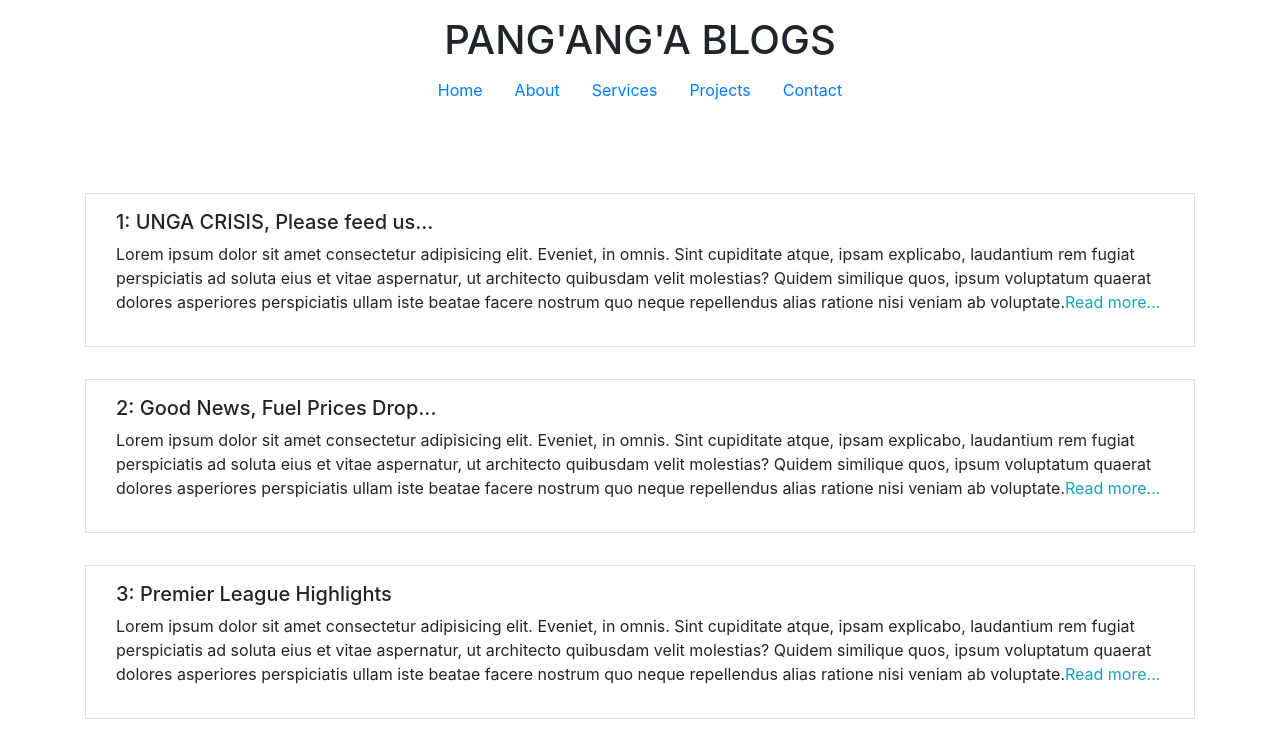
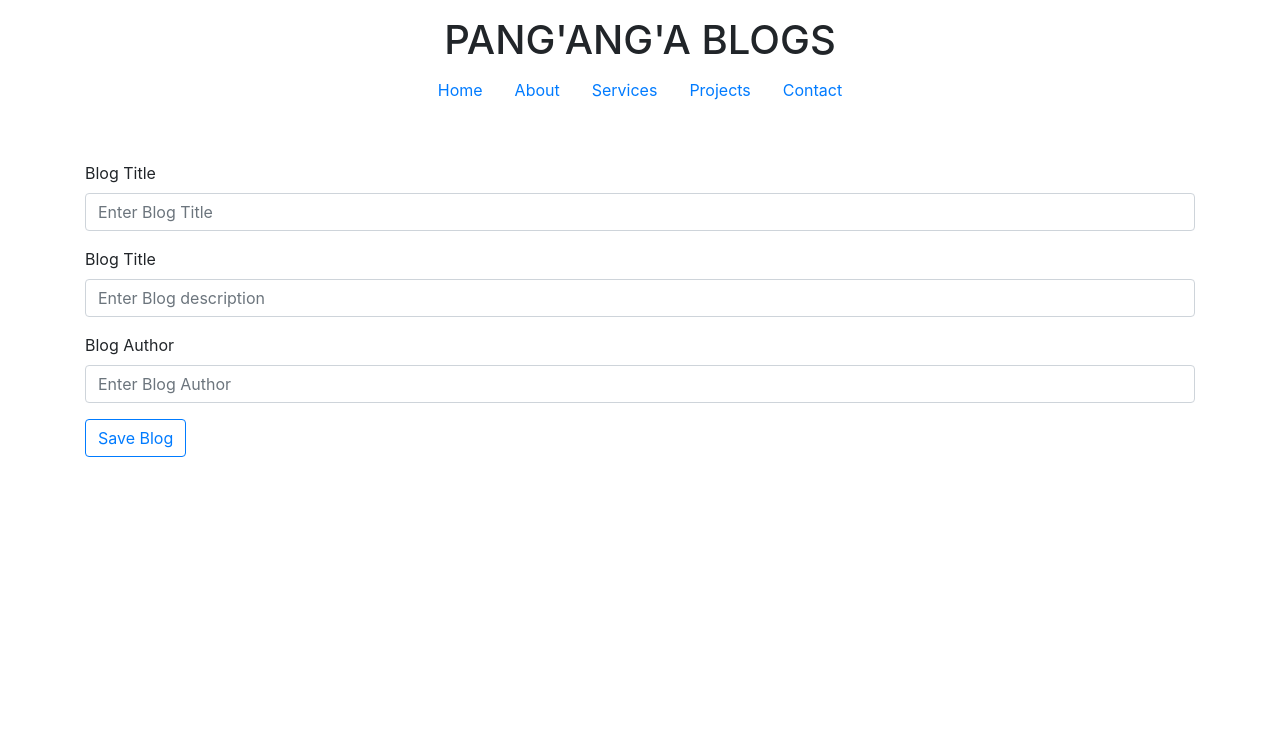
Before and after one commit to blackhammer2000/react-blog-page, a React (Create React App) app: page /create in a window 1280 px wide. Shown: the top 749 px of the page. Built offline with nearby package versions, Linux system fonts and the light colour scheme.

Commit message:
added the react way of linking pages but there is a bug in importing Switch from react-dom

```diff
--- a/package.json
+++ b/package.json
@@ -7,7 +7,9 @@
     "@testing-library/react": "^13.3.0",
     "@testing-library/user-event": "^13.5.0",
     "react": "^18.2.0",
+    "react-bootstrap": "^2.5.0",
     "react-dom": "^18.2.0",
+    "react-router-dom": "^6.3.0",
     "react-scripts": "5.0.1",
     "web-vitals": "^2.1.4"
   },
--- a/src/App.js
+++ b/src/App.js
@@ -2,15 +2,28 @@ import Header from "./components/js/Header";
 import NewsHeader from "./components/js/News-header";
 import Blogs from "./components/js/Blogs";
 import Footer from "./components/js/Footer";
+import { BrowserRouter as Router, Route, Switch } from "react-router-dom";
+import Createblog from "./components/js/Createblog";
 
 function App() {
   return (
+    <Router>
       <div className="App">
         <Header />
         <NewsHeader />
+        <div className="content container-fluid">
+          <Switch>
+            <Route exact path="/">
               <Blogs />
+            </Route>
+            <Route path="/create">
+              <Createblog />
+            </Route>
+          </Switch>
           <Footer />
         </div>
+      </div>
+    </Router>
   );
 }
 
--- a/src/components/js/Blog.jsx
+++ b/src/components/js/Blog.jsx
@@ -4,7 +4,7 @@ import "../css/bootstrap.min.css";
 
 const Blog = ({ data, index }) => {
   return (
-    <div className="container-fluid border my-3 py-3">
+    <div className="container-fluid border my-3 py-3 " key={index}>
       <div className="container-fluid text-left text-underline">
         <h5>
           {index + 1}: {data.title}
@@ -16,6 +16,9 @@ const Blog = ({ data, index }) => {
           <span className="text-info link">Read more...</span>
         </p>
       </div>
+      <div className="container-fluid text-left">
+        <h6>Written by {data.author}</h6>
+      </div>
     </div>
   );
 };
--- /dev/null
+++ b/src/components/js/Createblog.jsx
@@ -0,0 +1,36 @@
+import React from "react";
+import "../css/bootstrap.min.css";
+
+const Createblog = () => {
+  return (
+    <form action="" method="post" className="form container">
+      <div className="form-group">
+        <label htmlFor="">Blog Title</label>
+        <input
+          type="text"
+          className="form-control"
+          placeholder="Enter Blog Title"
+        />
+      </div>
+      <div className="form-group">
+        <label htmlFor="">Blog Title</label>
+        <input
+          type="text"
+          className="form-control"
+          placeholder="Enter Blog description"
+        />
+      </div>
+      <div className="form-group">
+        <label htmlFor="">Blog Author</label>
+        <input
+          type="text"
+          className="form-control"
+          placeholder="Enter Blog Author"
+        />
+      </div>
+      <button className="btn btn-outline-primary">Save Blog</button>
+    </form>
+  );
+};
+
+export default Createblog;
--- a/src/components/js/Navbar.jsx
+++ b/src/components/js/Navbar.jsx
@@ -1,35 +1,36 @@
 import React from "react";
 import "../css/bootstrap.min.css";
 import "../css/navbar.css";
+import { Link } from "react-router-dom";
 
 const Navbar = () => {
   return (
     <div className="container  d-flex justify-content-center align-items-center">
       <ul className="w-75 list-unstyled d-flex justify-content-center align-items-center ">
         <li className="mx-1 px2 ">
-          <button className="btn btn-outline-primary border-0" type="submit">
+          <Link to={"/"} className="btn btn-outline-primary border-0">
             Home
-          </button>
+          </Link>
         </li>
         <li className="mx-1 px2 ">
-          <button className="btn btn-outline-primary border-0" type="submit">
+          <Link to={"/"} className="btn btn-outline-primary border-0">
             About
-          </button>
+          </Link>
         </li>
         <li className="mx-1 px2 ">
-          <button className="btn btn-outline-primary border-0" type="submit">
+          <Link to={"/"} className="btn btn-outline-primary border-0">
             Services
-          </button>
+          </Link>
         </li>
         <li className="mx-1 px2 ">
-          <button className="btn btn-outline-primary border-0" type="submit">
+          <Link to={"/"} className="btn btn-outline-primary border-0">
             Projects
-          </button>
+          </Link>
         </li>
         <li className="mx-1 px2 ">
-          <button className="btn btn-outline-primary border-0" type="submit">
+          <Link to={"/"} className="btn btn-outline-primary border-0">
             Contact
-          </button>
+          </Link>
         </li>
       </ul>
     </div>
--- a/src/database/database.js
+++ b/src/database/database.js
@@ -3,36 +3,43 @@ const news = [
     title: "New Crypto News",
     description:
       "Lorem ipsum dolor sit amet consectetur adipisicing elit. Eveniet, in omnis. Sint cupiditate atque, ipsam explicabo, laudantium rem fugiat perspiciatis ad soluta eius et vitae aspernatur, ut architecto quibusdam velit molestias? Quidem similique quos, ipsum voluptatum quaerat dolores asperiores perspiciatis ullam iste beatae facere nostrum quo neque repellendus alias ratione nisi veniam ab voluptate.",
+    author: "SAM",
   },
   {
     title: "Election Petition Progress...",
     description:
       "Lorem ipsum dolor sit amet consectetur adipisicing elit. Eveniet, in omnis. Sint cupiditate atque, ipsam explicabo, laudantium rem fugiat perspiciatis ad soluta eius et vitae aspernatur, ut architecto quibusdam velit molestias? Quidem similique quos, ipsum voluptatum quaerat dolores asperiores perspiciatis ullam iste beatae facere nostrum quo neque repellendus alias ratione nisi veniam ab voluptate.",
+    author: "SAM",
   },
   {
     title: "Make Your Day Better...",
     description:
       "Lorem ipsum dolor sit amet consectetur adipisicing elit. Eveniet, in omnis. Sint cupiditate atque, ipsam explicabo, laudantium rem fugiat perspiciatis ad soluta eius et vitae aspernatur, ut architecto quibusdam velit molestias? Quidem similique quos, ipsum voluptatum quaerat dolores asperiores perspiciatis ullam iste beatae facere nostrum quo neque repellendus alias ratione nisi veniam ab voluptate.",
+    author: "SAM",
   },
   {
     title: "Visit Rwanda...",
     description:
       "Lorem ipsum dolor sit amet consectetur adipisicing elit. Eveniet, in omnis. Sint cupiditate atque, ipsam explicabo, laudantium rem fugiat perspiciatis ad soluta eius et vitae aspernatur, ut architecto quibusdam velit molestias? Quidem similique quos, ipsum voluptatum quaerat dolores asperiores perspiciatis ullam iste beatae facere nostrum quo neque repellendus alias ratione nisi veniam ab voluptate.",
+    author: "SAM",
   },
   {
     title: "Premier League Highlights",
     description:
       "Lorem ipsum dolor sit amet consectetur adipisicing elit. Eveniet, in omnis. Sint cupiditate atque, ipsam explicabo, laudantium rem fugiat perspiciatis ad soluta eius et vitae aspernatur, ut architecto quibusdam velit molestias? Quidem similique quos, ipsum voluptatum quaerat dolores asperiores perspiciatis ullam iste beatae facere nostrum quo neque repellendus alias ratione nisi veniam ab voluptate.",
+    author: "SAM",
   },
   {
     title: "Good News, Fuel Prices Drop...",
     description:
       "Lorem ipsum dolor sit amet consectetur adipisicing elit. Eveniet, in omnis. Sint cupiditate atque, ipsam explicabo, laudantium rem fugiat perspiciatis ad soluta eius et vitae aspernatur, ut architecto quibusdam velit molestias? Quidem similique quos, ipsum voluptatum quaerat dolores asperiores perspiciatis ullam iste beatae facere nostrum quo neque repellendus alias ratione nisi veniam ab voluptate.",
+    author: "SAM",
   },
   {
     title: "UNGA CRISIS, Please feed us...",
     description:
       "Lorem ipsum dolor sit amet consectetur adipisicing elit. Eveniet, in omnis. Sint cupiditate atque, ipsam explicabo, laudantium rem fugiat perspiciatis ad soluta eius et vitae aspernatur, ut architecto quibusdam velit molestias? Quidem similique quos, ipsum voluptatum quaerat dolores asperiores perspiciatis ullam iste beatae facere nostrum quo neque repellendus alias ratione nisi veniam ab voluptate.",
+    author: "SAM",
   },
 ];
 
```
Also changed, not shown: 1 other file (tests, documents, lock files or other folders). Lines whose indentation alone changed are shown as unchanged.
